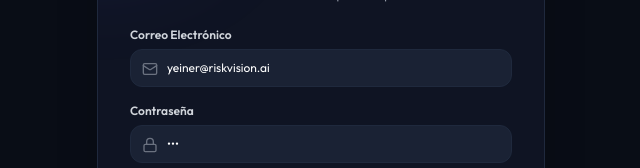
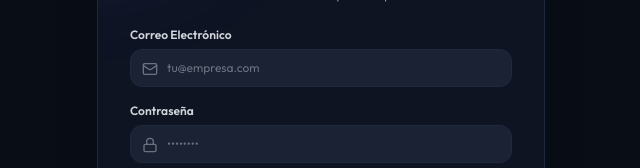
Before and after one commit to yeinerquintero19/Financial-Risk-Insolvency-Prediction-Platform., a plain HTML site: page index.html in a window 1280 px wide. Shown: the part 337-505 px from the top of the page, 319-959 px from the left. Drawn offline with nearby package versions, Linux system fonts and the light colour scheme.

Commit message:
fix: Quitar valores precargados del formulario de login

```diff
--- a/index.html
+++ b/index.html
@@ -109,7 +109,7 @@
           <label class="block text-xs font-semibold text-gray-300 mb-1.5">Correo Electrónico</label>
           <div class="relative">
             <i data-lucide="mail" class="w-4 h-4 text-gray-500 absolute left-3 top-3"></i>
-            <input type="email" id="loginEmail" value="yeiner@riskvision.ai" required placeholder="tu@empresa.com"
+            <input type="email" id="loginEmail" required placeholder="tu@empresa.com"
                    class="w-full bg-dark-input border border-dark-border rounded-xl pl-9 pr-4 py-2.5 text-xs text-white placeholder-gray-500 focus:border-brand-500 focus:outline-none transition">
           </div>
         </div>
@@ -118,7 +118,7 @@
           <label class="block text-xs font-semibold text-gray-300 mb-1.5">Contraseña</label>
           <div class="relative">
             <i data-lucide="lock" class="w-4 h-4 text-gray-500 absolute left-3 top-3"></i>
-            <input type="password" id="loginPassword" value="123" required placeholder="••••••••"
+            <input type="password" id="loginPassword" required placeholder="••••••••"
                    class="w-full bg-dark-input border border-dark-border rounded-xl pl-9 pr-4 py-2.5 text-xs text-white placeholder-gray-500 focus:border-brand-500 focus:outline-none transition">
           </div>
         </div>
```
